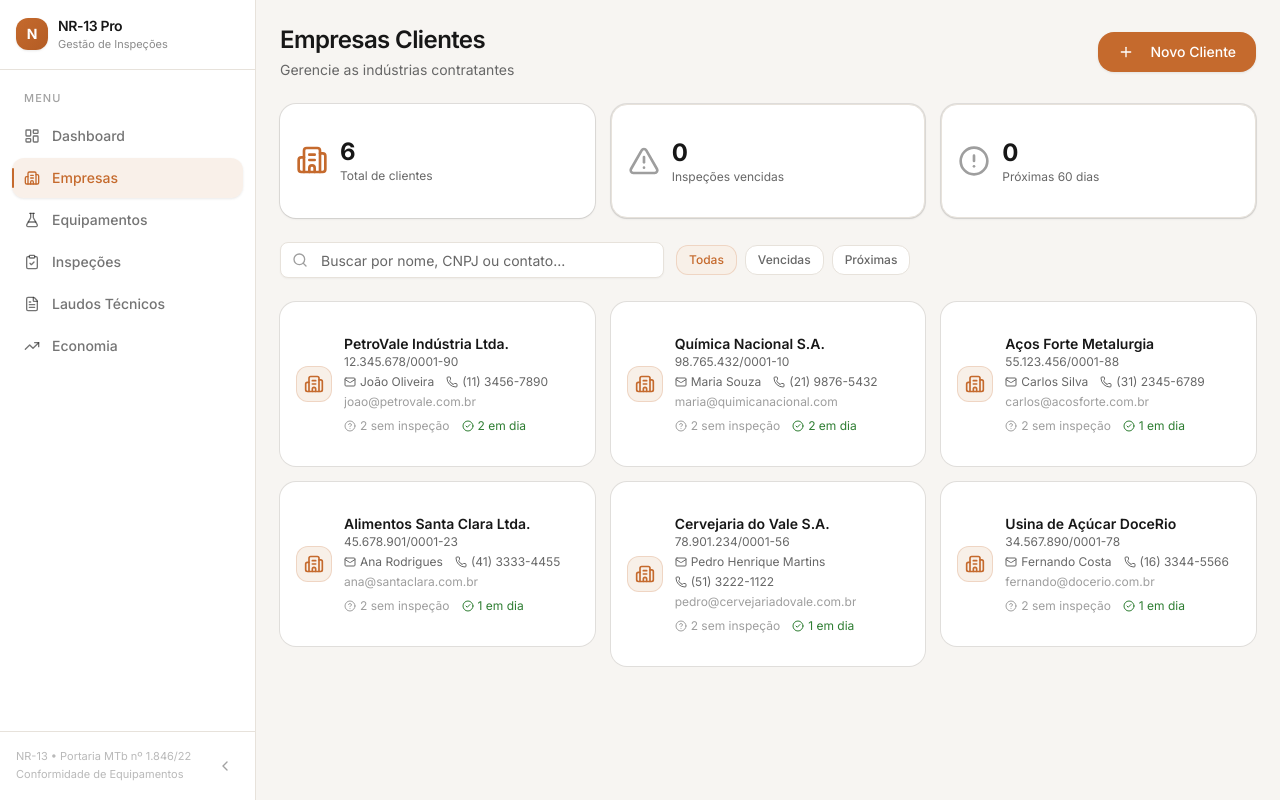
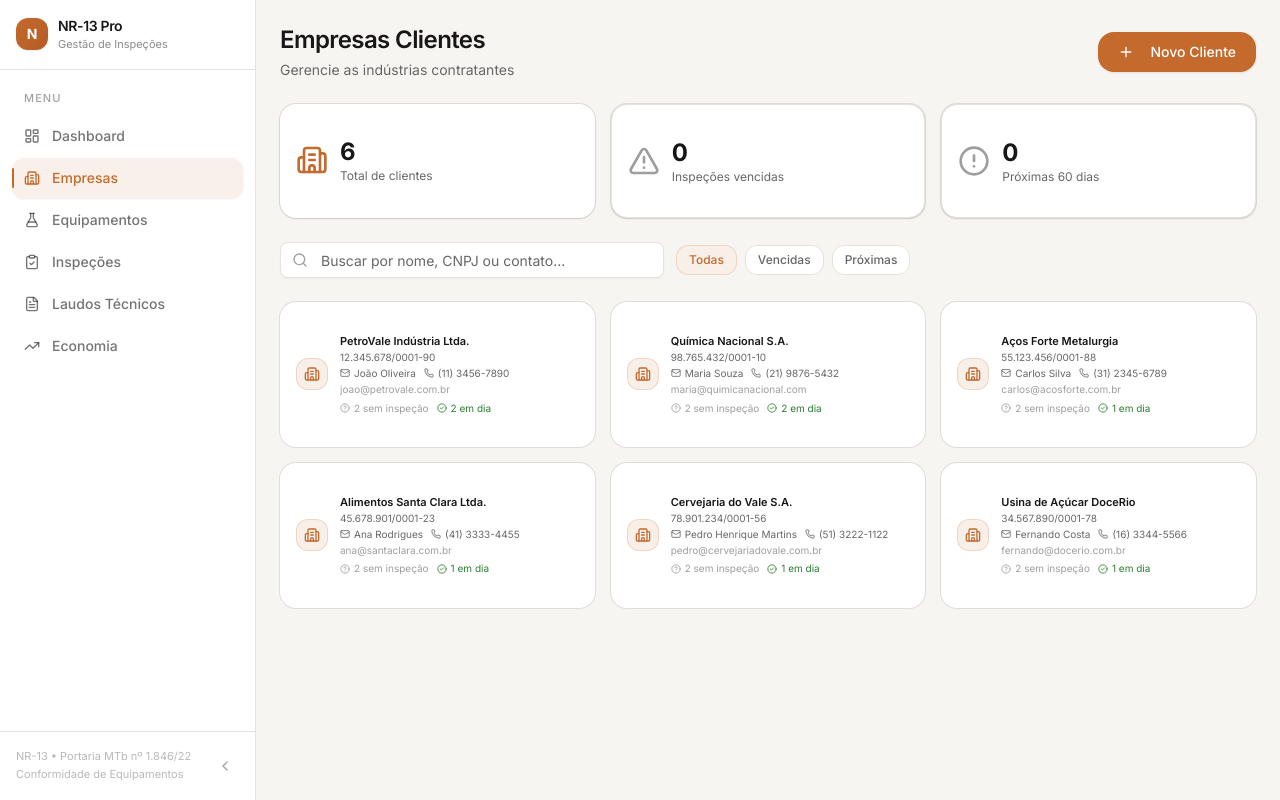
Before and after one commit to fluxsdigital/nr13pro, a Next.js app: page /clientes in a window 1280 px wide. Built offline with nearby package versions, Linux system fonts and the light colour scheme.

Commit message:
fix: reduz fontes dos cards de clientes para caber 4 linhas com sidebar aberta

```diff
--- a/src/app/clientes/page.tsx
+++ b/src/app/clientes/page.tsx
@@ -208,13 +208,13 @@ export default function Clientes() {
                     <CardContent className="p-4">
                       <div className="flex items-center gap-3 min-w-0">
                         <div className={cn(
-                          "w-9 h-9 rounded-lg border flex items-center justify-center shrink-0",
+                          "w-8 h-8 rounded-lg border flex items-center justify-center shrink-0",
                           urgency === "urgente" ? "bg-red-50 border-red-100" :
                           urgency === "atencao" ? "bg-amber-50 border-amber-100" :
                           "bg-primary-subtle border-primary/20"
                         )}>
                           <Building2 className={cn(
-                            "h-5 w-5",
+                            "h-4 w-4",
                             urgency === "urgente" ? "text-red-500" :
                             urgency === "atencao" ? "text-amber-500" :
                             "text-primary"
@@ -222,55 +222,55 @@ export default function Clientes() {
                         </div>
                         <div className="min-w-0">
                           <div className="flex items-center gap-2 flex-wrap">
-                            <p className="text-sm font-semibold text-text-primary truncate">{cli.nome}</p>
+                            <p className="text-[11px] font-semibold text-text-primary truncate">{cli.nome}</p>
                             {urgency === "urgente" && (
-                              <Badge className="bg-red-100 text-red-700 border-red-200 hover:bg-red-100 text-xs">
-                                <AlertTriangle className="h-3 w-3 mr-1" />
+                              <Badge className="bg-red-100 text-red-700 border-red-200 hover:bg-red-100 text-[10px] leading-tight py-0 px-1.5">
+                                <AlertTriangle className="h-2.5 w-2.5 mr-0.5" />
                                 Vencida
                               </Badge>
                             )}
                             {urgency === "atencao" && (
-                              <Badge className="bg-amber-100 text-amber-700 border-amber-200 hover:bg-amber-100 text-xs">
-                                <AlertCircle className="h-3 w-3 mr-1" />
+                              <Badge className="bg-amber-100 text-amber-700 border-amber-200 hover:bg-amber-100 text-[10px] leading-tight py-0 px-1.5">
+                                <AlertCircle className="h-2.5 w-2.5 mr-0.5" />
                                 Próxima
                               </Badge>
                             )}
                           </div>
-                          <p className="text-xs text-text-secondary">{cli.cnpj}</p>
-                          <div className="flex flex-wrap items-center gap-x-3 gap-y-1 mt-1">
-                            <span className="flex items-center gap-1 text-xs text-text-secondary">
-                              <Mail className="h-3 w-3 shrink-0" />
+                          <p className="text-[10px] text-text-secondary">{cli.cnpj}</p>
+                          <div className="flex flex-wrap items-center gap-x-2 gap-y-0.5 mt-0.5">
+                            <span className="flex items-center gap-1 text-[10px] text-text-secondary">
+                              <Mail className="h-2.5 w-2.5 shrink-0" />
                               {cli.contato}
                             </span>
-                            <span className="flex items-center gap-1 text-xs text-text-secondary">
-                              <Phone className="h-3 w-3 shrink-0" />
+                            <span className="flex items-center gap-1 text-[10px] text-text-secondary">
+                              <Phone className="h-2.5 w-2.5 shrink-0" />
                               {cli.telefone}
                             </span>
-                            <span className="text-xs text-text-muted truncate">{cli.email}</span>
+                            <span className="text-[10px] text-text-muted truncate">{cli.email}</span>
                           </div>
                           {status && (status.overdue > 0 || status.approaching > 0 || status.unknown > 0) && (
-                            <div className="flex items-center gap-3 mt-2 overflow-hidden text-ellipsis whitespace-nowrap">
+                            <div className="flex items-center gap-2 mt-1 overflow-hidden text-ellipsis whitespace-nowrap">
                               {status.overdue > 0 && (
-                                <span className="flex items-center gap-1 text-xs text-red-600 font-medium shrink-0">
-                                  <AlertTriangle className="h-3 w-3" />
+                                <span className="flex items-center gap-1 text-[10px] text-red-600 font-medium shrink-0">
+                                  <AlertTriangle className="h-2.5 w-2.5" />
                                   {status.overdue} vencida{status.overdue > 1 ? "s" : ""}
                                 </span>
                               )}
                               {status.approaching > 0 && (
-                                <span className="flex items-center gap-1 text-xs text-amber-600 font-medium shrink-0">
-                                  <AlertCircle className="h-3 w-3" />
-                                  {status.approaching} em {status.approaching > 1 ? "até" : "até"} 60d
+                                <span className="flex items-center gap-1 text-[10px] text-amber-600 font-medium shrink-0">
+                                  <AlertCircle className="h-2.5 w-2.5" />
+                                  {status.approaching} em até 60d
                                 </span>
                               )}
                               {status.unknown > 0 && (
-                                <span className="flex items-center gap-1 text-xs text-text-muted shrink-0">
-                                  <HelpCircle className="h-3 w-3" />
+                                <span className="flex items-center gap-1 text-[10px] text-text-muted shrink-0">
+                                  <HelpCircle className="h-2.5 w-2.5" />
                                   {status.unknown} sem inspeção
                                 </span>
                               )}
                               {status.safe > 0 && (
-                                <span className="flex items-center gap-1 text-xs text-success shrink-0">
-                                  <CheckCircle2 className="h-3 w-3" />
+                                <span className="flex items-center gap-1 text-[10px] text-success shrink-0">
+                                  <CheckCircle2 className="h-2.5 w-2.5" />
                                   {status.safe} em dia
                                 </span>
                               )}
```
